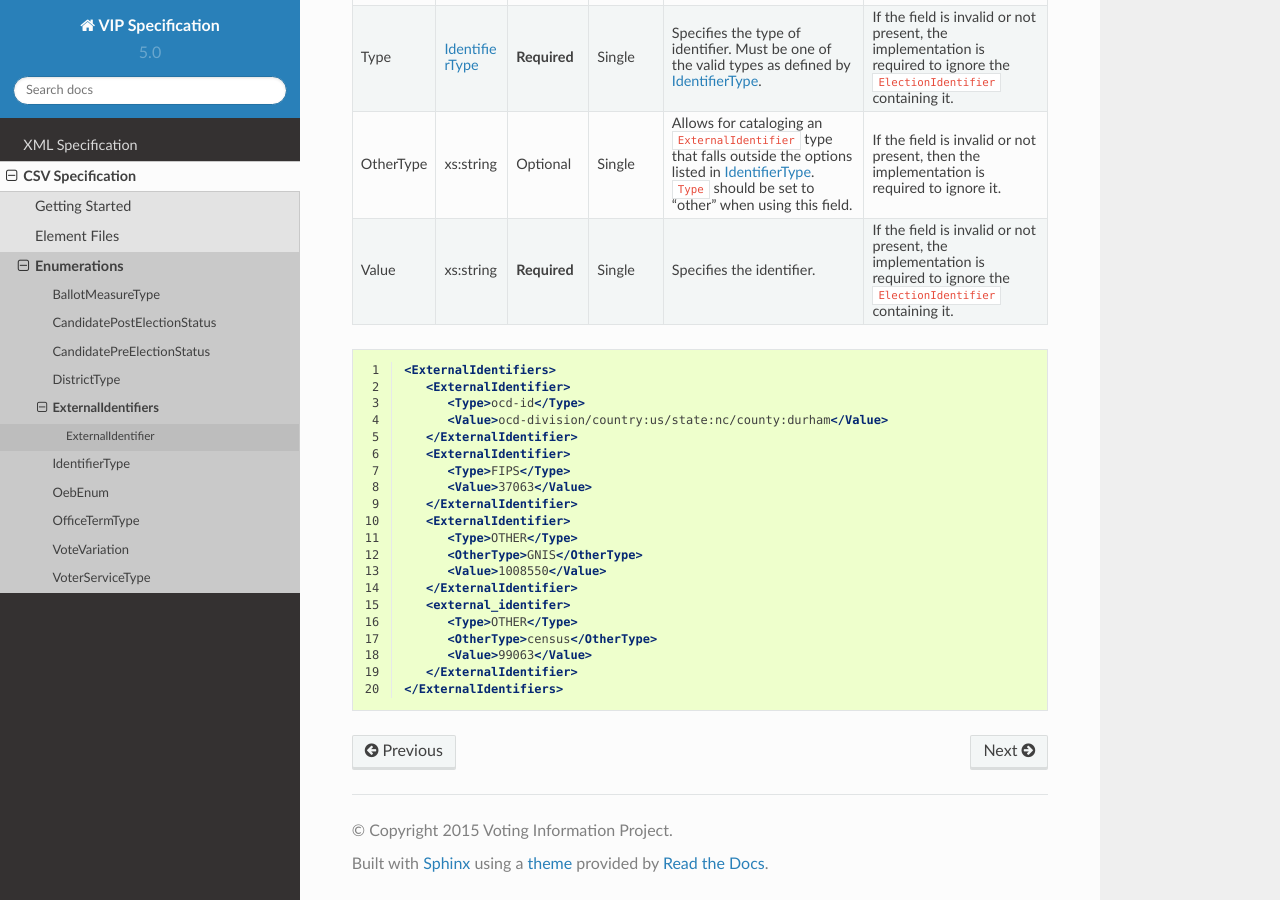
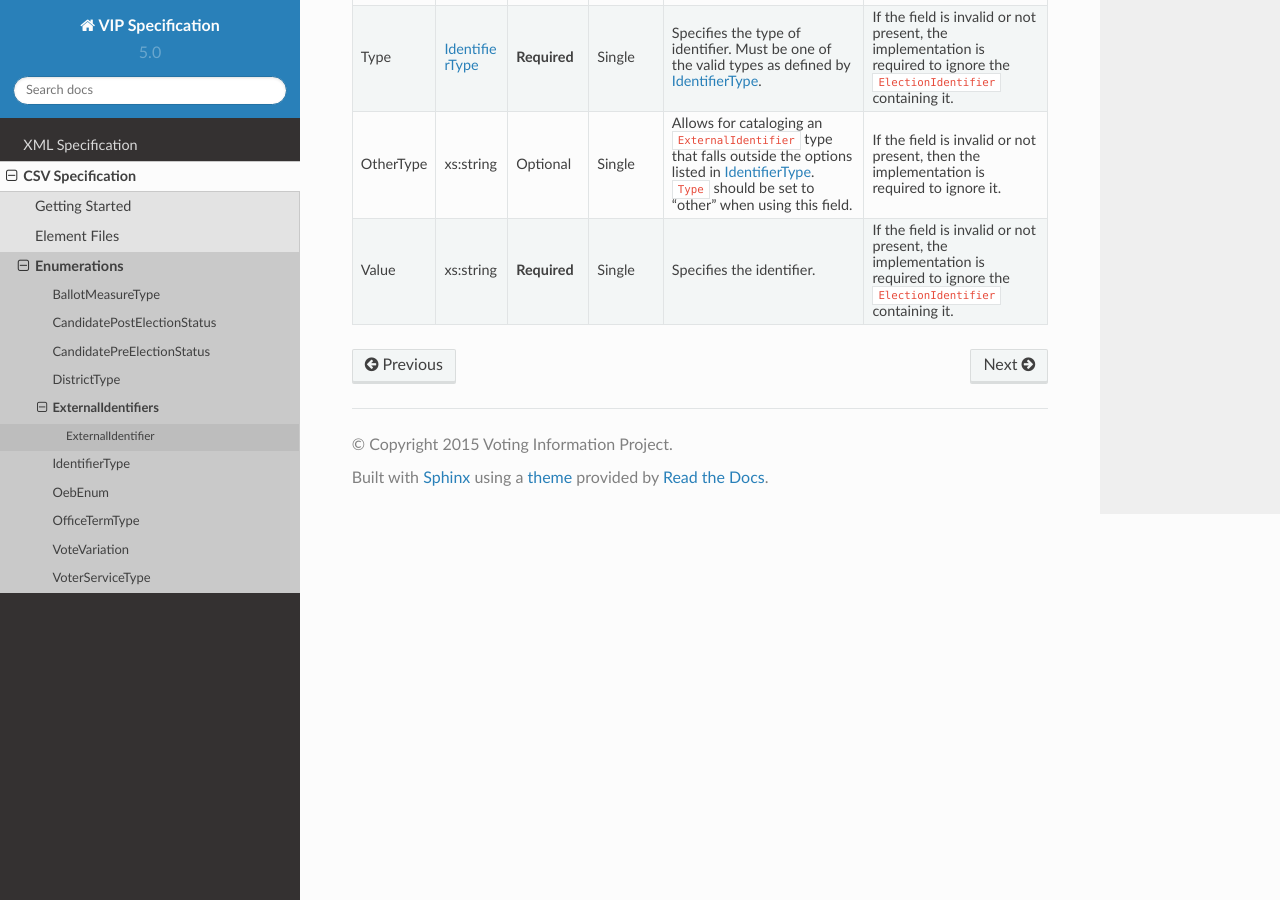
Before and after one commit to votinginfoproject/vip-specification, a Sphinx documentation site: the page built from docs/csv/enumerations/external_identifiers.rst, in a window 1280 px wide and 900 px high, scrolled down 795 px. Built offline with Sphinx 7.4.7 and the Read the Docs theme 2.0.0, drawn with Linux system fonts in a browser that asks for light colours.

```diff
--- a/docs/csv/enumerations/external_identifiers.rst
+++ b/docs/csv/enumerations/external_identifiers.rst
@@ -30,27 +30,3 @@ ExternalIdentifier
 ------------------
 
 .. include:: ../../tables/elements/external_identifier.rst
-
-.. code-block:: xml
-   :linenos:
-
-   <ExternalIdentifiers>
-      <ExternalIdentifier>
-         <Type>ocd-id</Type>
-         <Value>ocd-division/country:us/state:nc/county:durham</Value>
-      </ExternalIdentifier>
-      <ExternalIdentifier>
-         <Type>FIPS</Type>
-         <Value>37063</Value>
-      </ExternalIdentifier>
-      <ExternalIdentifier>
-         <Type>OTHER</Type>
-         <OtherType>GNIS</OtherType>
-         <Value>1008550</Value>
-      </ExternalIdentifier>
-      <external_identifer>
-         <Type>OTHER</Type>
-         <OtherType>census</OtherType>
-         <Value>99063</Value>
-      </ExternalIdentifier>
-   </ExternalIdentifiers>
```
Also changed, not shown: docs/csv/element_files/ballot_measure_selection.rst (deleted, +0 -12 lines), docs/csv/element_files/ballot_selection.rst (+14 -2 lines), docs/csv/index.rst (+8 -8 lines).
